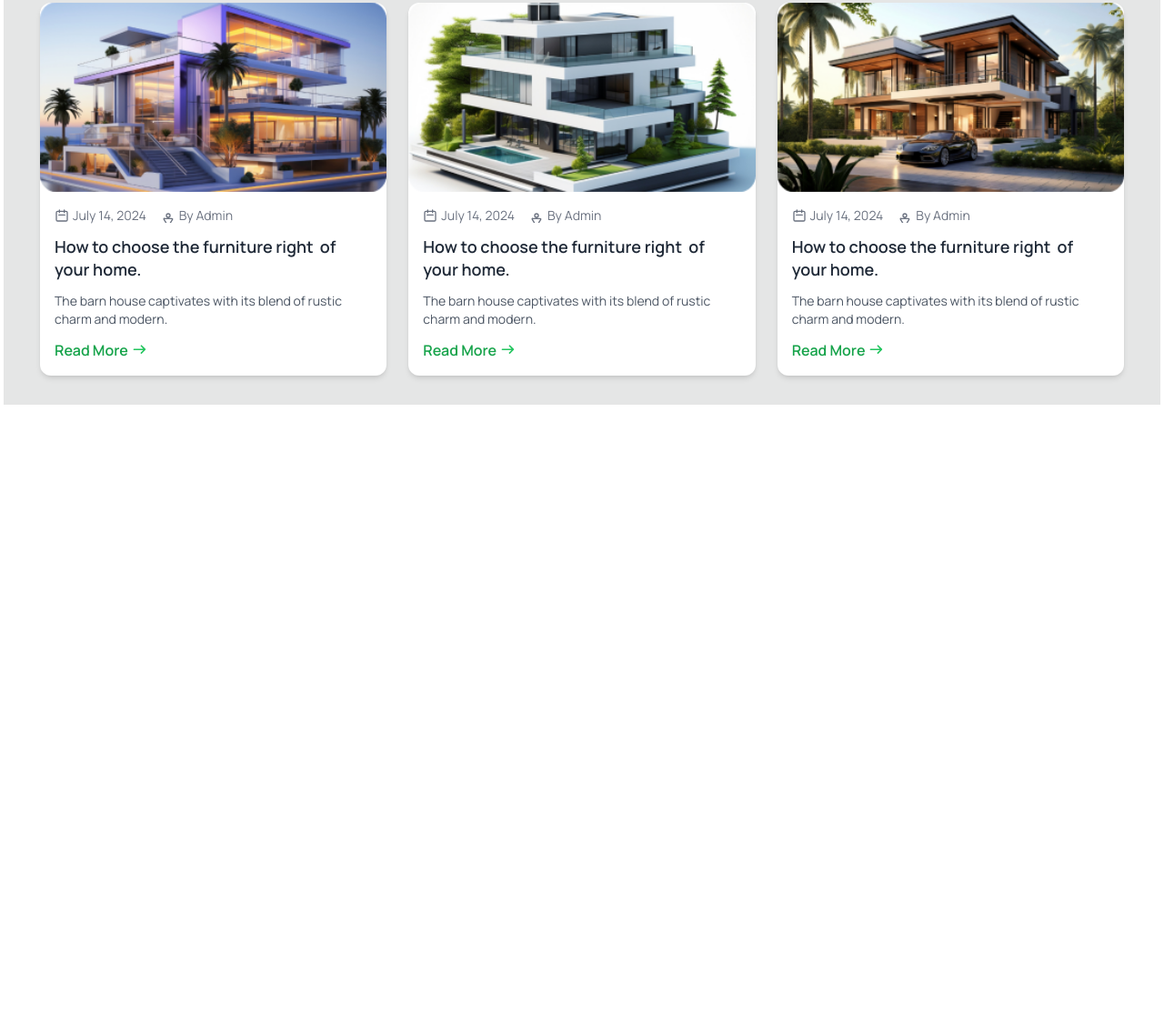
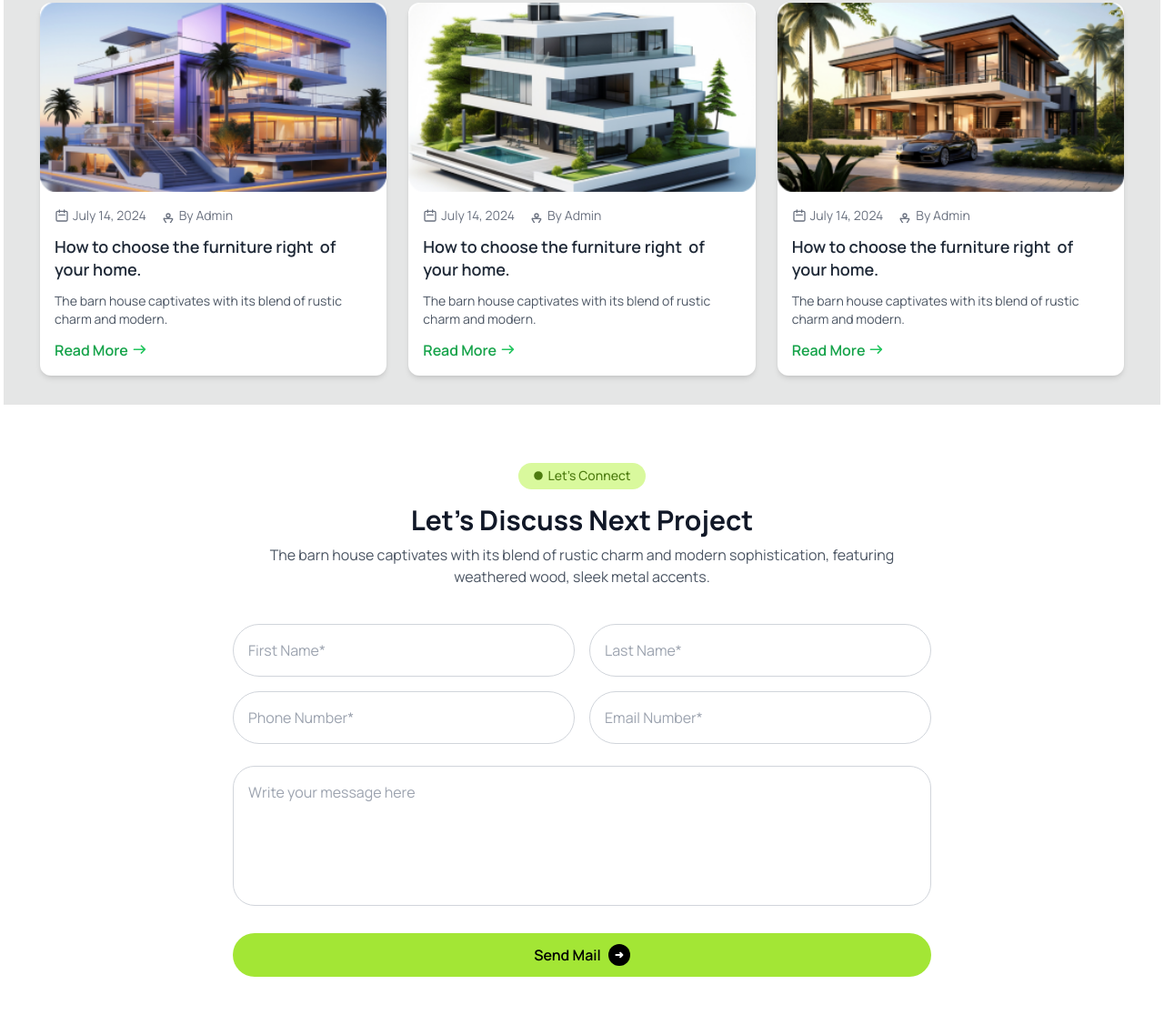
Before and after one commit to HabiburRahmanZihad/Rinterio-Web, a plain HTML site: page index.html in a window 1280 px wide. Shown: the part 3840-4978 px from the top of the page at 91% size. Before the commit the page ends 4285 px from the top, so only its background shows below. Drawn offline with nearby package versions, Linux system fonts and the light colour scheme.

Commit message:
added Let’s Discuss Next Project section

```diff
--- a/index.html
+++ b/index.html
@@ -488,6 +488,54 @@
 
         </section>
 
+        <!-- Let’s Discuss Next Project -->
+        <section class="bg-white py-16 px-4 sm:px-6 lg:px-8 text-center">
+            <div class="max-w-3xl mx-auto">
+                <!-- Badge -->
+                <div class="inline-block px-4 py-1 mb-4 bg-lime-200 text-lime-700 text-sm rounded-full font-medium">
+                    <span class="inline-flex items-center gap-1">
+                        <svg class="w-3 h-3" fill="currentColor" viewBox="0 0 20 20">
+                            <path d="M10 18a8 8 0 100-16 8 8 0 000 16zm1-11H9v4h2V7zm0 6H9v2h2v-2z" />
+                        </svg>
+                        Let’s Connect
+                    </span>
+                </div>
+
+                <!-- Heading -->
+                <h2 class="text-3xl font-bold text-gray-900 mb-2">Let’s Discuss Next Project</h2>
+                <p class="text-gray-600 mb-10">
+                    The barn house captivates with its blend of rustic charm and modern sophistication,
+                    featuring weathered wood, sleek metal accents.
+                </p>
+
+                <!-- Form -->
+                <form class="space-y-6">
+                    <div class="grid grid-cols-1 md:grid-cols-2 gap-4">
+                        <input type="text" placeholder="First Name*"
+                            class="p-4 rounded-full border border-gray-300 w-full focus:outline-none focus:ring-2 focus:ring-lime-400" />
+                        <input type="text" placeholder="Last Name*"
+                            class="p-4 rounded-full border border-gray-300 w-full focus:outline-none focus:ring-2 focus:ring-lime-400" />
+                        <input type="text" placeholder="Phone Number*"
+                            class="p-4 rounded-full border border-gray-300 w-full focus:outline-none focus:ring-2 focus:ring-lime-400" />
+                        <input type="email" placeholder="Email Number*"
+                            class="p-4 rounded-full border border-gray-300 w-full focus:outline-none focus:ring-2 focus:ring-lime-400" />
+                    </div>
+
+                    <textarea placeholder="Write your message here" rows="5"
+                        class="w-full p-4 border border-gray-300 rounded-3xl focus:outline-none focus:ring-2 focus:ring-lime-400 resize-none"></textarea>
+
+                    <!-- Submit Button -->
+                    <button type="submit"
+                        class="w-full bg-lime-400 hover:bg-lime-500 text-black font-semibold py-3 rounded-full flex items-center justify-center gap-2 transition-all">
+                        Send Mail
+                        <span
+                            class="inline-flex items-center justify-center w-6 h-6 bg-black text-white rounded-full text-xs">
+                            ➜
+                        </span>
+                    </button>
+                </form>
+            </div>
+        </section>
 
     </main>
 
```
